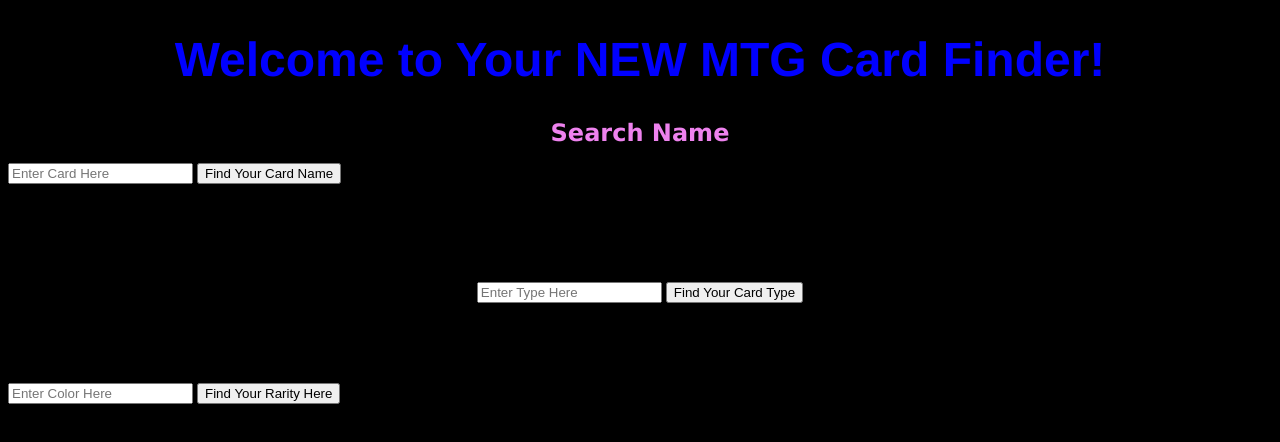
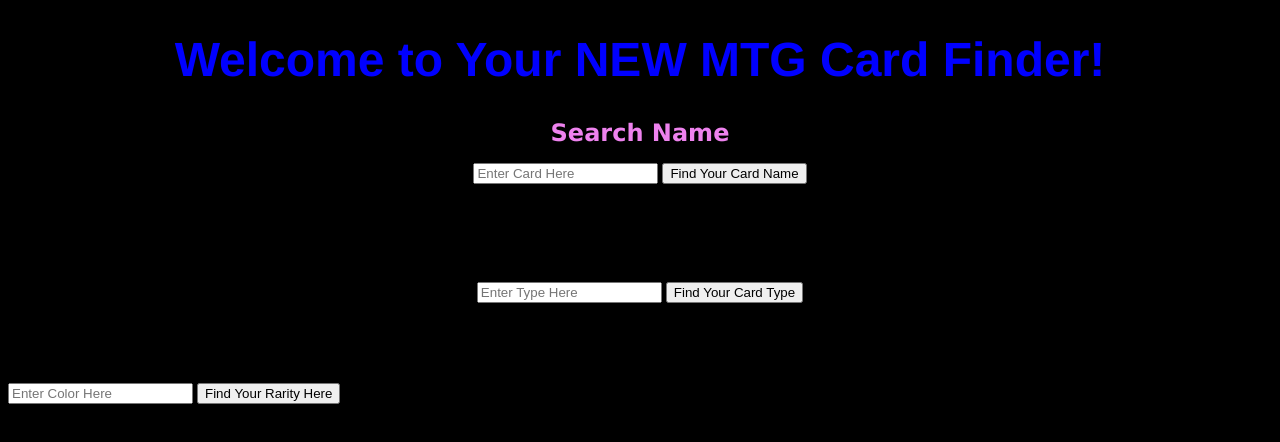
Before and after one commit to kdgreganti/Phase-1-Project, a plain HTML site: page index.html in a window 1280 px wide. Drawn offline with Linux system fonts and the light colour scheme.

Commit message:
added div to make css easier

```diff
--- a/styles.css
+++ b/styles.css
@@ -13,6 +13,9 @@
     font-size: 150%;
     text-align: center;
 }
+#names{
+    text-align: center;
+}
 #types {
     text-align: center;
 }
```
